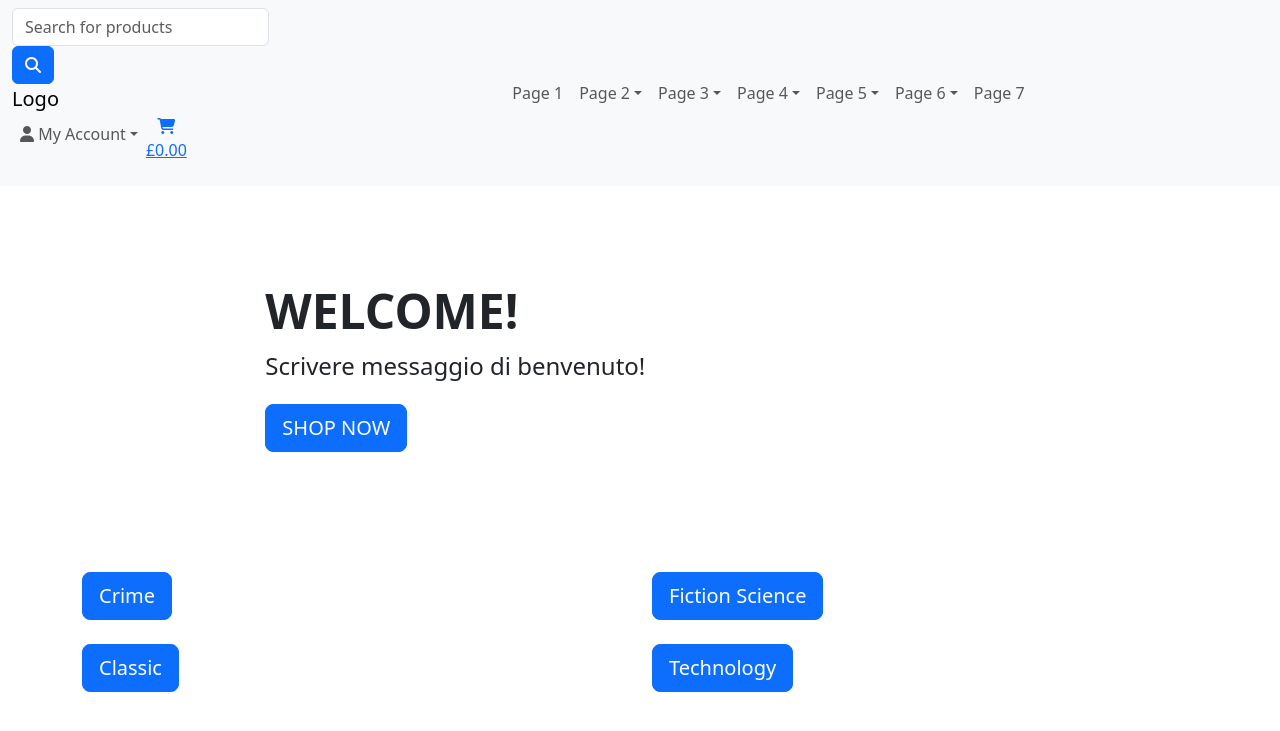
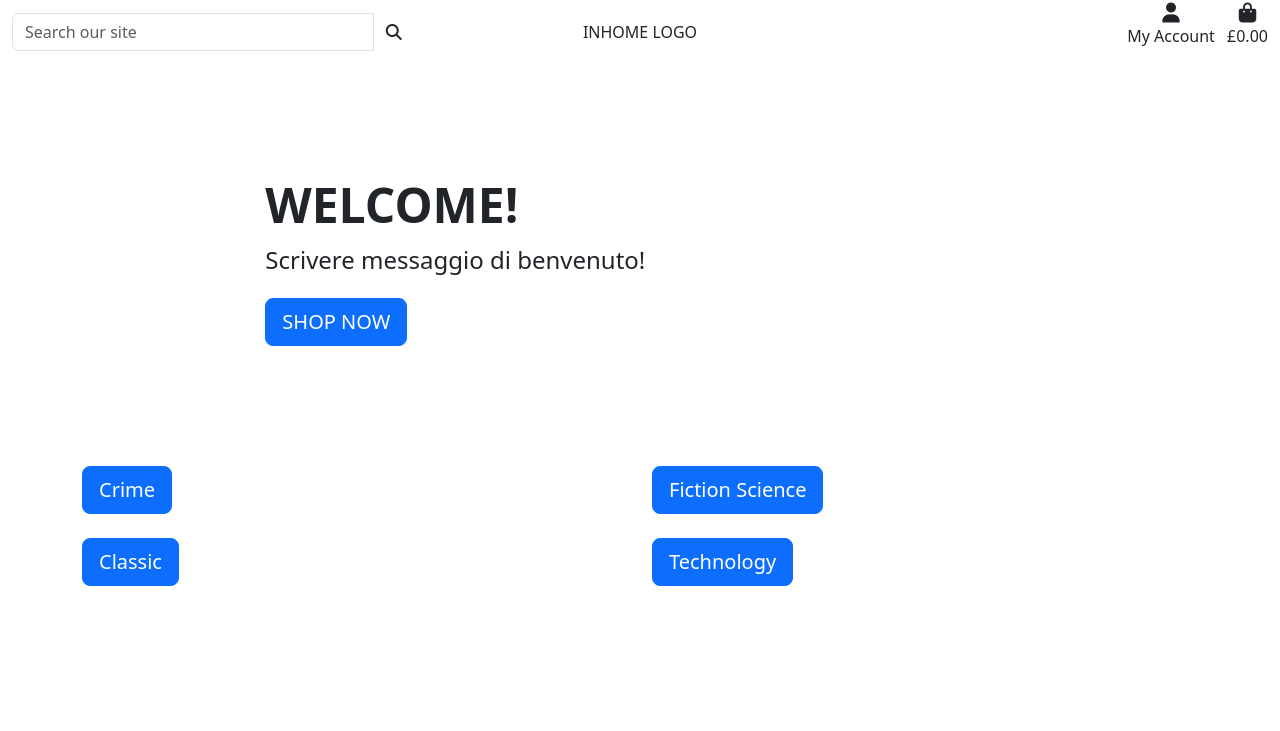
Before and after one commit to ChristianCricchi/shelly-s_corner, a Django app: page / in a window 1280 px wide. Shown: the top 731 px of the page. Run offline with Django 3.2, Linux system fonts and the light colour scheme; some libraries are stand-ins or nearby versions.

Commit message:
refactor(templates): restruct-ure header in base.html

```diff
--- a/shellys_corner/urls.py
+++ b/shellys_corner/urls.py
@@ -23,4 +23,4 @@ urlpatterns = [
     path('admin/', admin.site.urls),
     path('accounts/', include('allauth.urls')),
     path('', include('home.urls')),
-]
+] + static(settings.MEDIA_URL, document_root=settings.MEDIA_ROOT)
--- a/templates/base.html
+++ b/templates/base.html
@@ -16,6 +16,7 @@
     {% block corecss %}
     <link href="https://cdn.jsdelivr.net/npm/bootstrap@5.3.3/dist/css/bootstrap.min.css" rel="stylesheet"
         integrity="sha384-QWTKZyjpPEjISv5WaRU9OFeRpok6YctnYmDr5pNlyT2bRjXh0JMhjY6hW+ALEwIH" crossorigin="anonymous">
+    <link rel="stylesheet" href="{% static 'css/base.css' %}">
     {% endblock %}
 
     {% block extra_css %}
@@ -43,28 +44,37 @@
 </head>
 
 <body>
-    <header>
-<!-- Navbar -->
-<nav class="navbar navbar-expand-lg navbar-light bg-light">
-    <div class="container-fluid navbar-custom">
-        <div class="navbar-row">
-            <button class="navbar-toggler" type="button" data-bs-toggle="collapse" data-bs-target="#navbarNav"
-                aria-controls="navbarNav" aria-expanded="false" aria-label="Toggle navigation">
-                <span class="navbar-toggler-icon"></span>
+    <header class="container-fluid">
+        <div id="topnav" class="row d-none d-lg-flex">
+            <div class="col-12 col-lg-4 my-auto text-lg-start">
+                <form method="GET" action="">
+                    <div class="input-group w-100">
+                        <input class="form-control" type="text" name="q" placeholder="Search our site">
+                        <div class="input-group-append">
+                            <button class="form-control btn btn-black" type="submit">
+                                <span class="icon">
+                                    <i class="fas fa-search"></i>
+                                </span>
                             </button>
-            <form method="GET" action="">
-                <input class="form-control search-bar d-none d-lg-block" type="text" name="q"
-                    placeholder="Search for products" aria-label="Search">
-                <button type="submit" class="btn btn-primary submit-btn"><i
-                        class="fa-solid fa-search"></i></button>
+                        </div>
+                    </div>
                 </form>
-            <a class="navbar-brand" href="{% url 'home' %}">Logo</a>
-            <div class="nav-icons">
-                <ul class="navbar-nav">
-                    <li class="nav-item dropdown">
-                        <a class="nav-link dropdown-toggle" href="#" role="button" data-bs-toggle="dropdown"
-                            aria-expanded="false"><i class="fa-solid fa-user"></i> My Account</a>
-                        <ul class="dropdown-menu">
+            </div>
+            <div class="col-12 col-lg-4 my-auto text-lg-center">
+                <a href="{% url 'home' %}" class="nav-link">
+                    INHOME LOGO
+                </a>
+            </div>
+            <div class="col-12 col-lg-4 my-auto">
+                <ul class="list-inline text-center text-lg-end my-0">
+                    <li class="nav-item list-inline-item dropdown">
+                        <a class="nav-link" href="#" id="user-options" role="button" data-bs-toggle="dropdown" aria-expanded="false">
+                            <div class="text-center">
+                                <div><i class="fas fa-user fa-lg"></i></div>
+                                <p>My Account</p>
+                            </div>
+                        </a>
+                        <ul class="dropdown-menu" aria-labelledby="user-options">
                             {% if request.user.is_authenticated %}
                                 {% if request.user.is_superuser %}
                                     <li><a class="dropdown-item" href="#">Product Management</a></li>
@@ -77,9 +87,10 @@
                                 {% endif %}
                             </ul>
                           </li>
-                    <li class="nav-item text-center">
-                        <a href="#">
-                            <i class="fa-solid fa-cart-shopping"></i>
+                        <li class="list-inline-item">
+                            <a href="" class="nav-link">
+                                <div class="text-center">
+                                    <div><i class="fas fa-shopping-bag fa-lg"></i></div>
                                     <p>
                                         {% if grand_total %}
                                             £{{ grand_total|floatformat:2 }}
@@ -87,61 +98,28 @@
                                         £0.00
                                         {% endif %}
                                     </p>
+                                </div>
                             </a>
                         </li>
                     </ul>
                 </div>
+
             </div>
-        <div class="collapse navbar-collapse" id="navbarNav">
-            <ul class="navbar-nav mx-auto">
-                <li class="nav-item">
-                    <a class="nav-link" href="#">Page 1</a>
-                </li>
-                <li class="nav-item dropdown">
-                    <a class="nav-link dropdown-toggle" href="#" role="button" data-bs-toggle="dropdown"
-                        aria-expanded="false">Page 2</a>
-                    <ul class="dropdown-menu">
-                        <li><a class="dropdown-item" href="#">TBC</a></li>
-                    </ul>
-                </li>
-                <li class="nav-item dropdown">
-                    <a class="nav-link dropdown-toggle" href="#" role="button" data-bs-toggle="dropdown"
-                        aria-expanded="false">Page 3</a>
-                    <ul class="dropdown-menu">
-                        <li><a class="dropdown-item" href="#">TBC</a></li>
-                    </ul>
-                </li>
-                <li class="nav-item dropdown">
-                    <a class="nav-link dropdown-toggle" href="#" role="button" data-bs-toggle="dropdown"
-                        aria-expanded="false">Page 4</a>
-                    <ul class="dropdown-menu">
-                        <li><a class="dropdown-item" href="#">TBC</a></li>
-                    </ul>
-                </li>
-                <li class="nav-item dropdown">
-                    <a class="nav-link dropdown-toggle" href="#" role="button" data-bs-toggle="dropdown"
-                        aria-expanded="false">Page 5</a>
-                    <ul class="dropdown-menu">
-                        <li><a class="dropdown-item" href="#">TBC</a></li>
-                    </ul>
-                </li>
-                <li class="nav-item dropdown">
-                    <a class="nav-link dropdown-toggle" href="#" role="button" data-bs-toggle="dropdown"
-                        aria-expanded="false">Page 6</a>
-                    <ul class="dropdown-menu">
-                        <li><a class="dropdown-item" href="#">TBC</a></li>
-                    </ul>
-                </li>
-                <li class="nav-item">
-                    <a class="nav-link" href="#">Page 7</a>
-                </li>
-            </ul>
-            <input class="form-control search-bar d-lg-none" type="search" placeholder="Search"
-                aria-label="Search">
+            <div class="row">
+                <nav class="navbar navbar-expand-lg w-100">
+                    <button class="navbar-toggler" type="button" data-bs-toggle="collapse" data-bs-target="#main-nav" aria-controls="main-nav" aria-expanded="false" aria-label="Toggle navigation">
+                        <span class="navbar-toggler-icon"></span>
+                    </button>
+
+                      {% include 'includes/mobile-top-header.html' %}
+                      {% include 'includes/main-nav.html' %}
+
+                </nav>
             </div>
         </div>
-</nav>
+
     </header>
+
 
     {% if messages %}
     <div class="message-container"></div>
```
Also changed, not shown: static/css/base.css (deleted, +0 -52 lines). Lines whose indentation alone changed are shown as unchanged.
